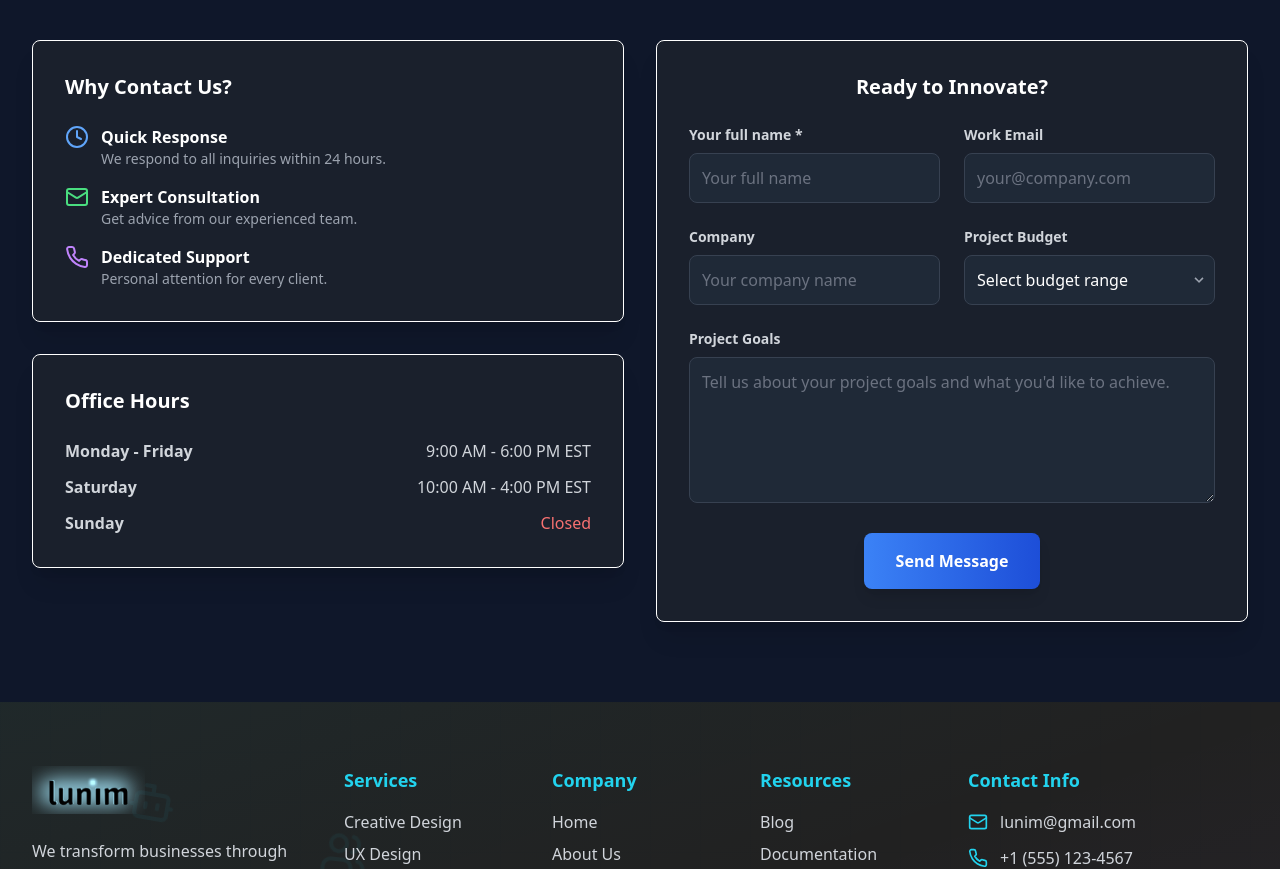
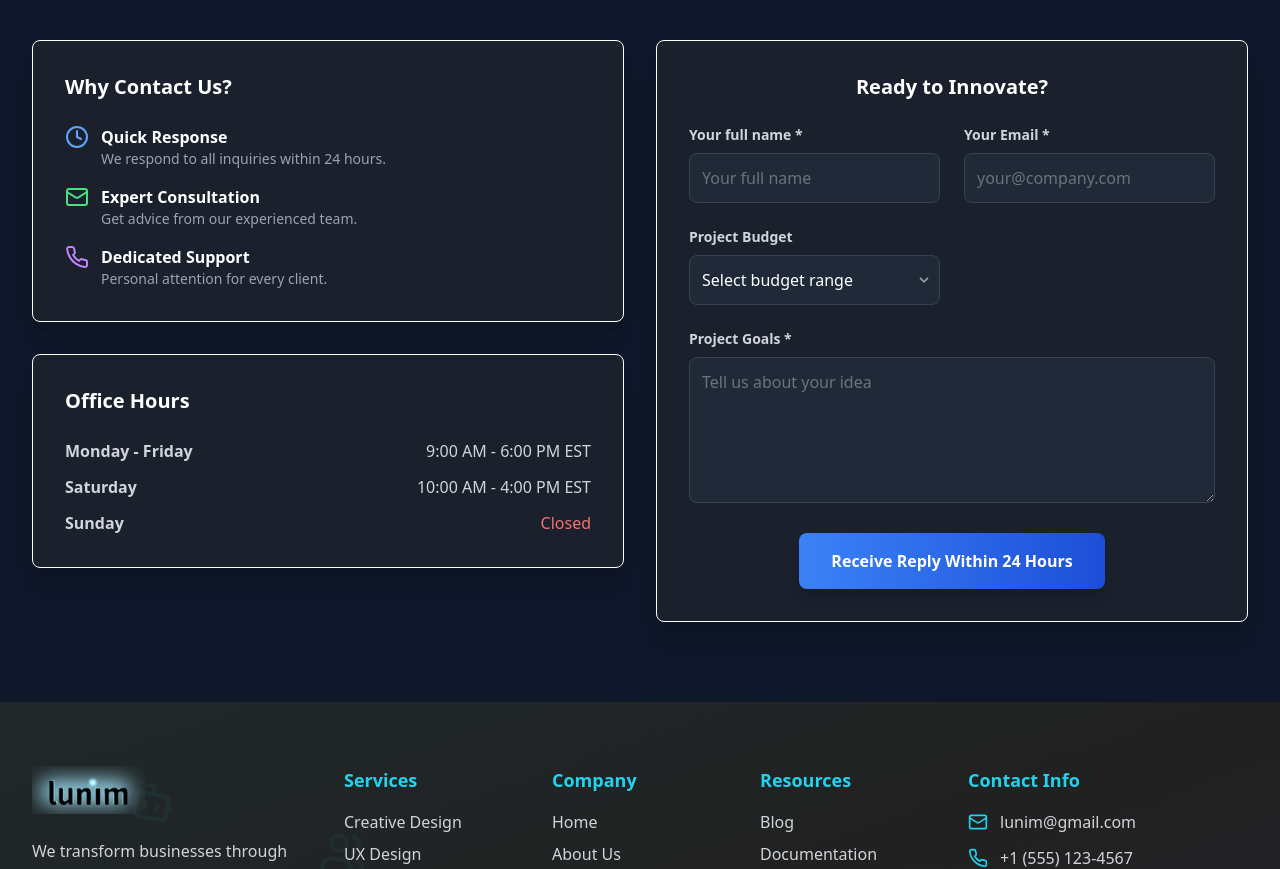
Before and after one commit to Lunim-Corporate/lunim-studio, a React (Vite) app: page / in a window 1280 px wide. Shown: the part 4660-5529 px from the top of the page. Built offline with nearby package versions, Linux system fonts and the light colour scheme; no server answers; the database is empty.

Commit message:
Update: Added required field to form

```diff
--- a/src/pages/Home.tsx
+++ b/src/pages/Home.tsx
@@ -667,7 +667,7 @@ const App: React.FC = () => {
                 {/* Work Email */}
                 <div>
                   <label htmlFor="workEmail" className="block text-gray-300 text-sm font-semibold mb-2">
-                    Work Email
+                   Your Email *
                   </label>
                   <input
                     type="email"
@@ -680,22 +680,6 @@ const App: React.FC = () => {
                   />
                 </div>
 
-                {/* Company */}
-                <div>
-                  <label htmlFor="company" className="block text-gray-300 text-sm font-semibold mb-2">
-                    Company
-                  </label>
-                  <input
-                    type="text"
-                    id="company"
-                    name="company"
-                    placeholder="Your company name"
-                    value={company}
-                    required
-                    onChange={(e) => setCompany(e.target.value)}
-                    className="w-full p-3 rounded-lg bg-[#1f2937] border border-gray-700 text-white placeholder-gray-500 focus:outline-none focus:border-blue-500"
-                  />
-                </div>
 
                 {/* Project Budget */}
                 <div>
@@ -715,6 +699,7 @@ const App: React.FC = () => {
                       <option value="10k-50k">$10,000 - $50,000</option>
                       <option value="50k-100k">$50,000 - $100,000</option>
                       <option value=">100k">More than $100,000</option>
+                      <option value=">0">other</option>
                     </select>
                     {/* Custom arrow for select */}
                     <div className="pointer-events-none absolute inset-y-0 right-0 flex items-center px-2 text-gray-400">
@@ -728,13 +713,13 @@ const App: React.FC = () => {
                 {/* Project Goals */}
                 <div className="md:col-span-2">
                   <label htmlFor="projectGoals" className="block text-gray-300 text-sm font-semibold mb-2">
-                    Project Goals
+                    Project Goals *
                   </label>
                   <textarea
                     id="projectGoals"
                     name="projectGoals"
                     rows={5}
-                    placeholder="Tell us about your project goals and what you'd like to achieve."
+                    placeholder="Tell us about your idea"
                     value={projectGoals}
                     onChange={(e) => setProjectGoals(e.target.value)}
                     className="w-full p-3 rounded-lg bg-[#1f2937] border border-gray-700 text-white placeholder-gray-500 focus:outline-none focus:border-blue-500"
@@ -765,7 +750,7 @@ const App: React.FC = () => {
                         <Loader2 className="mr-2 h-5 w-5 animate-spin" /> Sending...
                       </>
                     ) : (
-                      'Send Message'
+                      'Receive Reply Within 24 Hours'
                     )}
                   </button>
                 </div>
```
